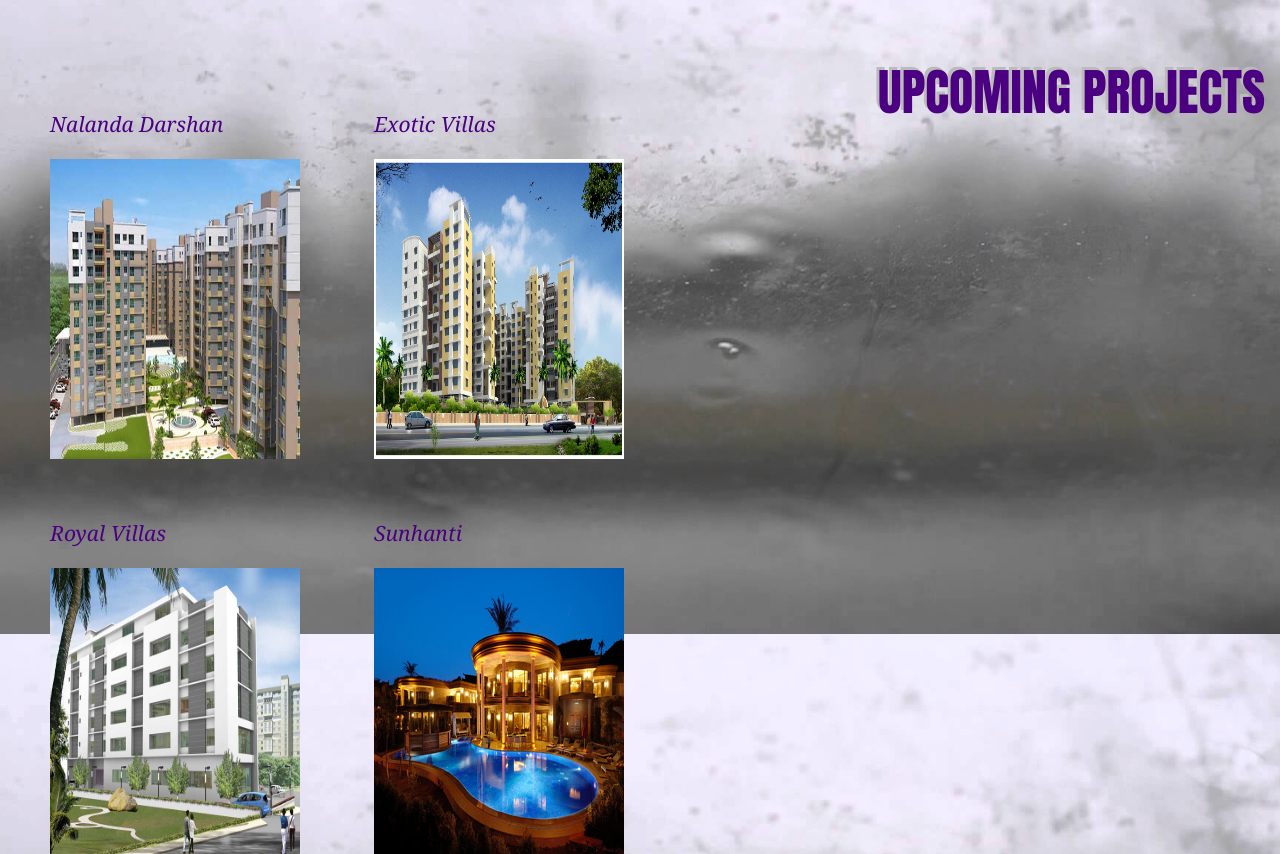
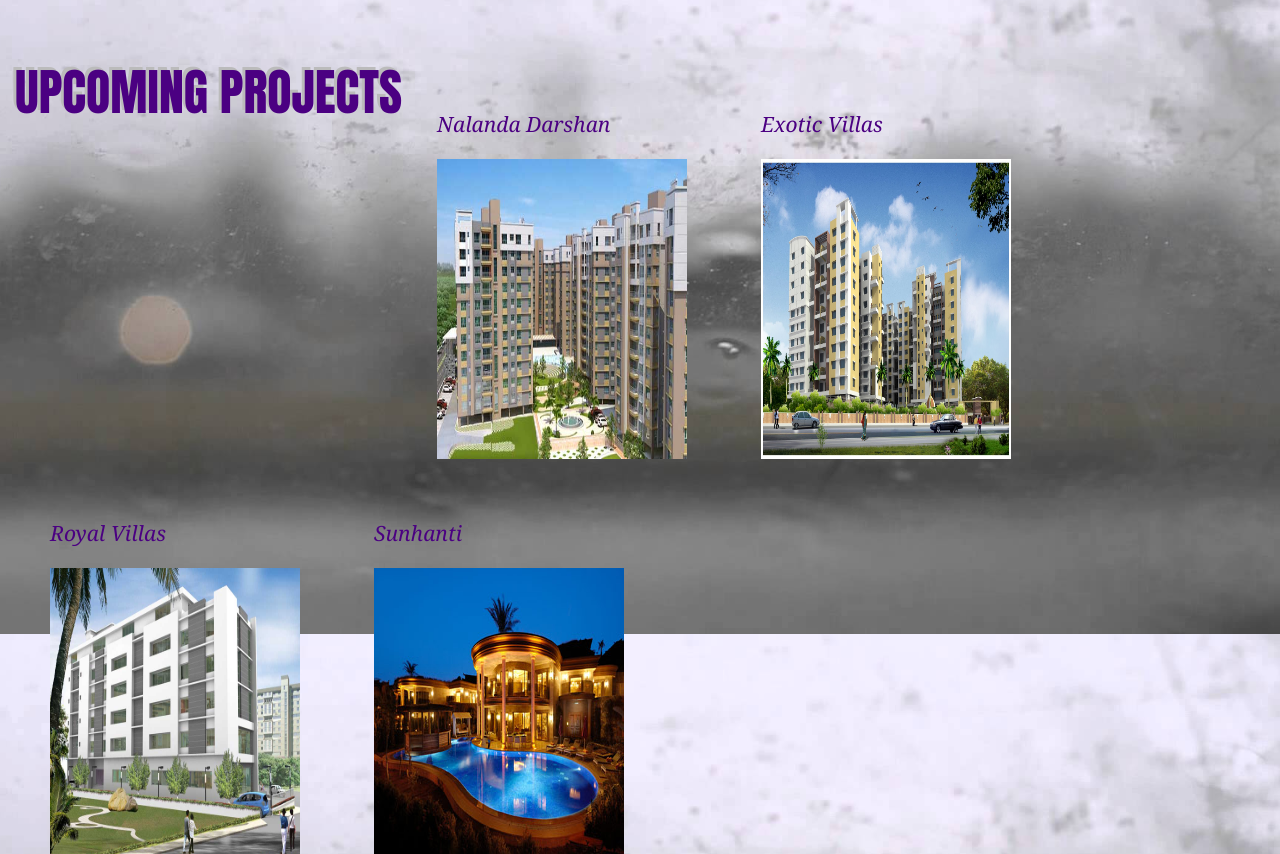
Before and after one commit to piyushlalwani/GunjanBuilders, a plain HTML site: page index.html in a window 1280 px wide. Shown: the part 966-1820 px from the top of the page. Drawn offline with nearby package versions, Linux system fonts and the light colour scheme.

Commit message:
Update index.html

```diff
--- a/index.html
+++ b/index.html
@@ -61,6 +61,17 @@
 	text-shadow: -3px -3px #BBB;
 	color:  #4B0082;
 	float: right;
+	font-size: 50px;
+	font-family: Impact;
+	transition: transform 1s;
+	-moz-transition: -moz-transform 1s;
+	}
+
+	.namee {
+	text-shadow: -3px -3px #BBB;
+	color:  #4B0082;
+	float: left;
+	position: relative;
 	font-size: 50px;
 	font-family: Impact;
 	transition: transform 1s;
@@ -183,7 +194,7 @@
 	<img src="img/img6.jpg" class="rotating-item" >
 
 	</div><br><br><br>
-	<div class="name">UPCOMING PROJECTS</div>
+	<div class="namee">UPCOMING PROJECTS</div>
 	<div class="projects">
 	<p>Nalanda Darshan</p>
 	<img class="inside" src="img/1.jpg">
```
